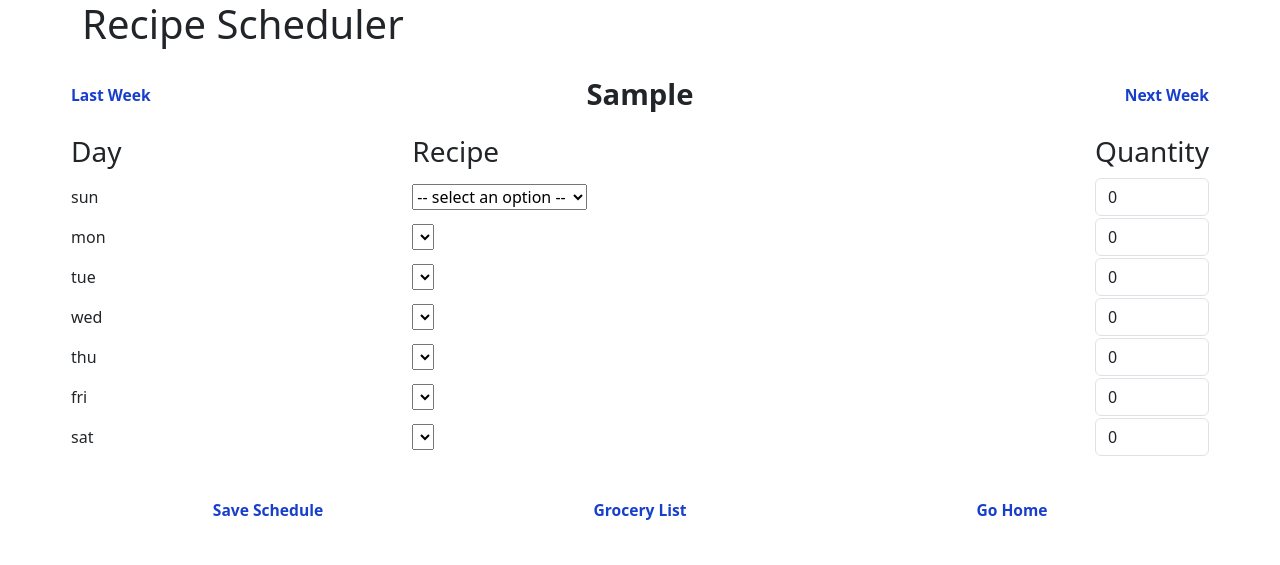
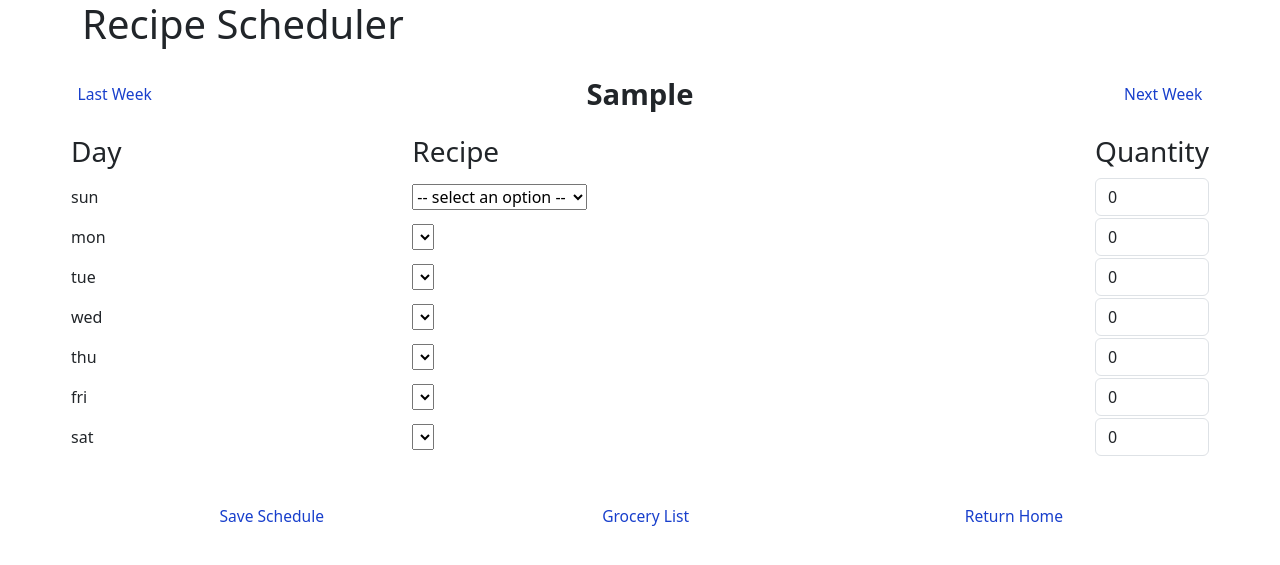
Before and after one commit to pkepley/recipe-site, a Flask app: template templates/recipe-scheduler.html in a window 1280 px wide. Shown: the top 565 px of the page. Run offline with Flask 2, Linux system fonts and the light colour scheme; the template is opened without the code that fills it: most values are stand-ins (such as "Sample title", 1, 10 or a date in 2020); lists and menus that the app fills with data are empty; some libraries are stand-ins or nearby versions.

Commit message:
janky css

```diff
--- /dev/null
+++ b/static/recipe-scheduler.css
@@ -0,0 +1,36 @@
+button.upper {
+    background-color:transparent;
+    border:none;
+    color:#183fcc;
+    padding:calc(5px + 0.125vw);
+    font-size:calc(14px + 0.125vw);
+    cursor:pointer;
+}
+button.upper:hover {
+    color:white;
+    background-color:#183fcc;
+}
+
+button.middle {
+    all:unset;
+    color:#183fcc;
+    cursor:pointer;
+}
+button.middle:hover {
+    color:white;
+    background-color:#183fcc;
+}
+
+button.lower {
+    width:66%;
+    background-color:transparent;
+    border:none;
+    color:#183fcc;
+    padding:calc(5px + 0.125vw);
+    font-size:calc(14px + 0.125vw);
+    cursor:pointer;
+}
+button.lower:hover {
+    color:white;
+    background-color:#183fcc;
+}
--- a/templates/recipe-scheduler.html
+++ b/templates/recipe-scheduler.html
@@ -4,6 +4,7 @@
     <title>Recipe Scheduler</title>
     {% include 'common-loads.html' %}
     <script src="/recipe-site/static/recipe-scheduler.js"></script>
+    <link rel="stylesheet" href="/recipe-site/static/recipe-scheduler.css"/>
     <script>
       var recipe_list = {
 {% for recipe_name in recipe_name %}
@@ -13,7 +14,7 @@
       var scheduled_recipe_ids = {{scheduled_recipe_ids}};
       var scheduled_day_of_week = {{scheduled_day_of_week}};
       var scheduled_quantities = {{scheduled_quantities}};
-      var scheduled_recipe_names = scheduled_recipe_ids.map(i =>  recipe_list[i]);
+      var scheduled_recipe_names = scheduled_recipe_ids.map(i => recipe_list[i]);
       console.log(scheduled_recipe_names);
     </script>
   </head>
@@ -26,16 +27,16 @@
         <table style="width:100%; margin-top:1em; margin-botton:1em;">
           <tr>
             <th style="width:33%; text-align:left;">
-              <button style="all:unset; color:#183fcc; font-size:calc(14px + 0.125vw); cursor:pointer;"
-                      onclick="changeWeek(-1)"><i class="bi bi-arrow-left-square"></i> Last Week
+              <button class = "button upper" onclick="changeWeek(-1)">
+                <span><i class="bi bi-arrow-left-square"></i> Last Week</span>
               </button>
             </th>
             <th style="width:33%; text-align:center; ">
               <span id="week-start" style="font-size:calc(10px + 1.5vw);">{{week_start}}</span>
             </th>
             <th style="width:33%; text-align:right;  ">
-              <button style="all:unset; color:#183fcc; font-size:calc(14px + 0.125vw); cursor:pointer;"
-                      onclick="changeWeek(+1)">Next Week <i class="bi bi-arrow-right-square"></i>
+              <button class="button upper" onclick="changeWeek(+1)">
+                <span>Next Week <i class="bi bi-arrow-right-square"></i></span>
               </button>
             </th>
           </tr>
@@ -60,16 +61,16 @@
             <td id="date-{{day}}">{{day}}</td>
             <td>
               {% if day != "sun" %}
-              <a onclick="moveUp('{{day}}')">
+              <button class="button middle" onclick="moveUp('{{day}}')">
                 <i class="bi bi-arrow-up" style="cursor: pointer"></i>
-              </a>
+              </button>
               {% endif %}
             </td>
             <td>
               {% if day != "sat" %}
-              <a onclick="moveDown('{{day}}')">
+              <button class="button middle" onclick="moveDown('{{day}}')">
                 <i class="bi bi-arrow-down" style="cursor: pointer"></i>
-              </a>
+              </button>
               {% endif %}
             </td>
             <td id="select-{{day}}">
@@ -87,17 +88,20 @@
       <div style="width:100%">
         <table style="width:100%; margin-top:1em; margin-botton:1em;">
           <tr>
-            <th class="text-center" style="width:33%; color:#183fcc; font-size:calc(12px + 0.25vw); cursor:pointer;">
-              <button style="all:unset; color:#183fcc; font-size:calc(14px + 0.125vw); cursor:pointer;"
-                      onclick="setGroceryList()"><i class="bi bi-save"></i> Save Schedule</button>
+            <th class="text-center">
+              <button class="button lower" onclick="setGroceryList()">
+                <span><i class="bi bi-save"></i> Save Schedule</span>
+              </button>
             </th>
             <th style="width:33%;" class="text-center">
-              <button style="all:unset; color:#183fcc; font-size:calc(14px + 0.125vw); cursor:pointer;"
-                      onclick="getGroceryListPrint()"> <i class="bi bi-list-ol"></i> Grocery List</button>
+              <button class="button lower" onclick="getGroceryListPrint()">
+                <span><i class="bi bi-list-ol"></i> Grocery List</span>
+              </button>
             </th>
             <th style="width:33%;" class="text-center">
-              <button style="all:unset; color:#183fcc; font-size:calc(14px + 0.125vw); cursor:pointer;"
-                      onclick="window.location.href='/recipe-site/'"> <i class="bi bi-house-fill"></i> Go Home</button>
+              <button class="button lower" onclick="window.location.href='/recipe-site/'">
+                <span><i class="bi bi-house-fill"></i> Return Home</span>
+              </button>
             </th>
           </tr>
         </table>
```
